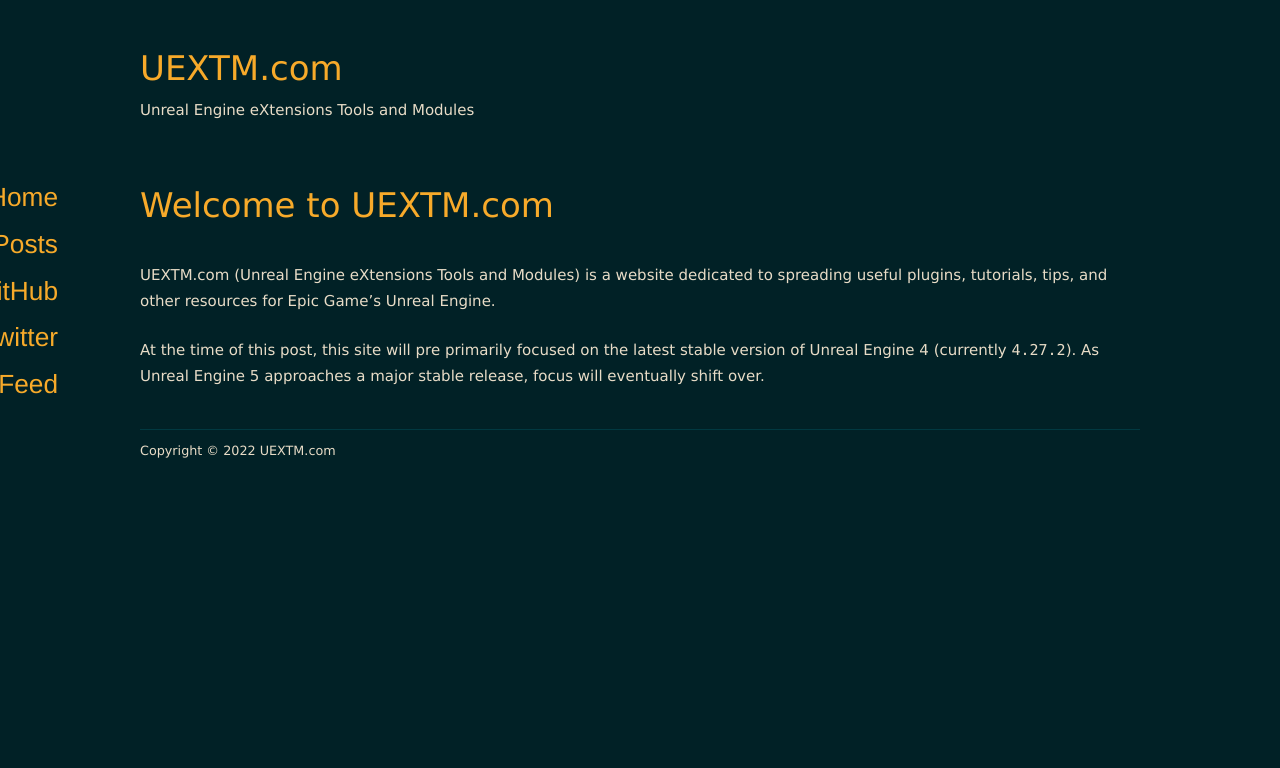
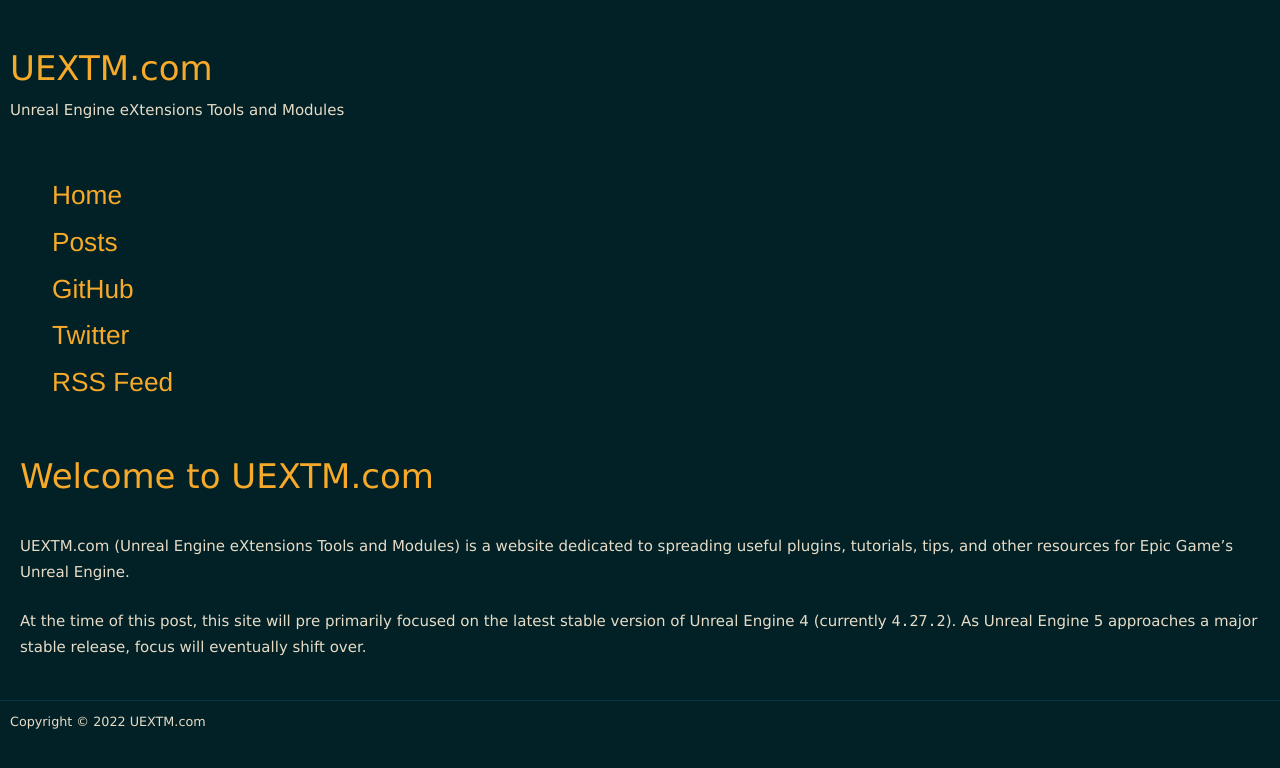
Before and after one commit to uextm/uextm.github.io, a Jekyll site: the page built from index.html, in a window 1280 px wide. Shown: the top 768 px of the page. Built offline with Jekyll 4.4.1, drawn with Linux system fonts in a browser that asks for light colours; nearby versions of some CDN libraries; the list of posts is cut into pages by our own code.

Commit message:
Fixed responsive width bug

```diff
--- a/assets/css/style.css
+++ b/assets/css/style.css
@@ -167,7 +167,7 @@
 	text-align: right;
 	width: 160px;
 	top: 0;
-	left: -240px;
+	left: -200px;
 }
 
 #sidebar li {
@@ -248,10 +248,8 @@
 	float: right;
 }
 
-
-
 /*** Media Queries ***/
-@media all and (max-width: 870px) {
+@media all and (max-width: 1420px) {
 
 	#page, #header, #content, #footer {
 		width: inherit;
```
